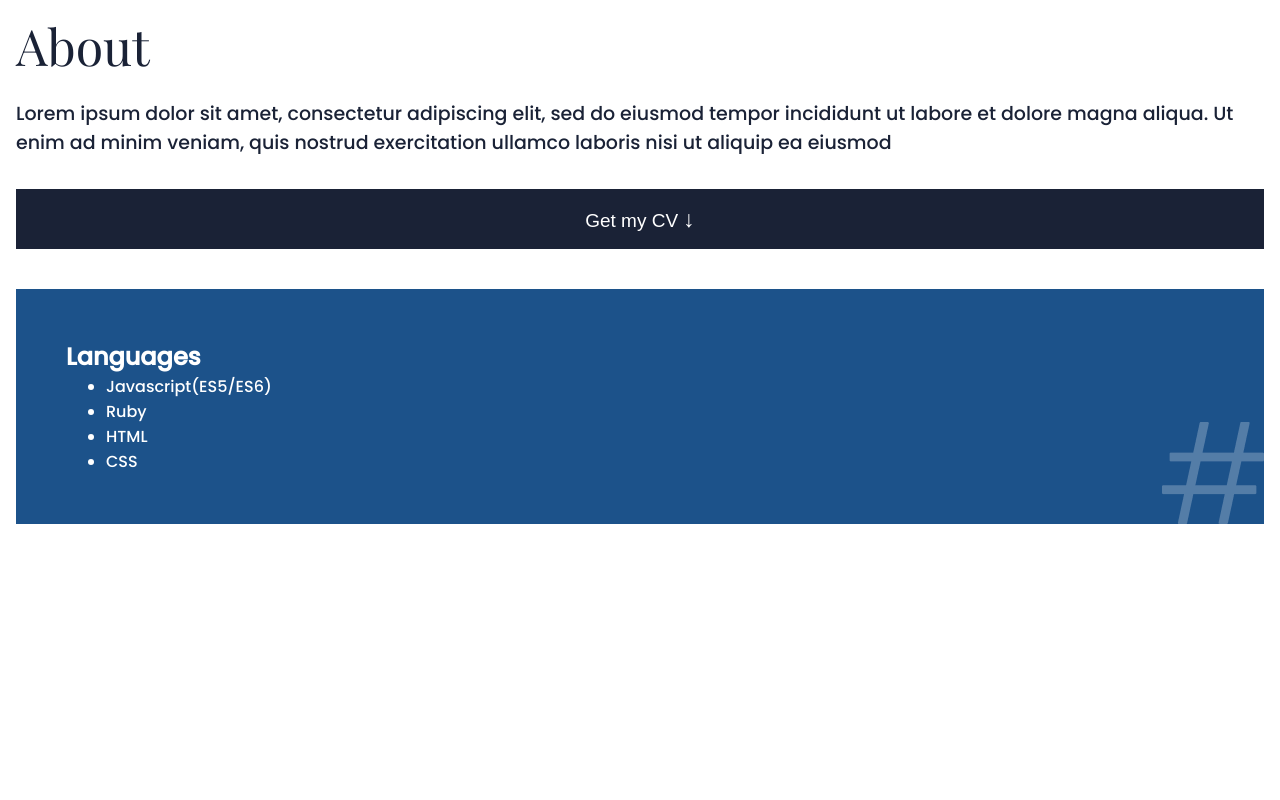
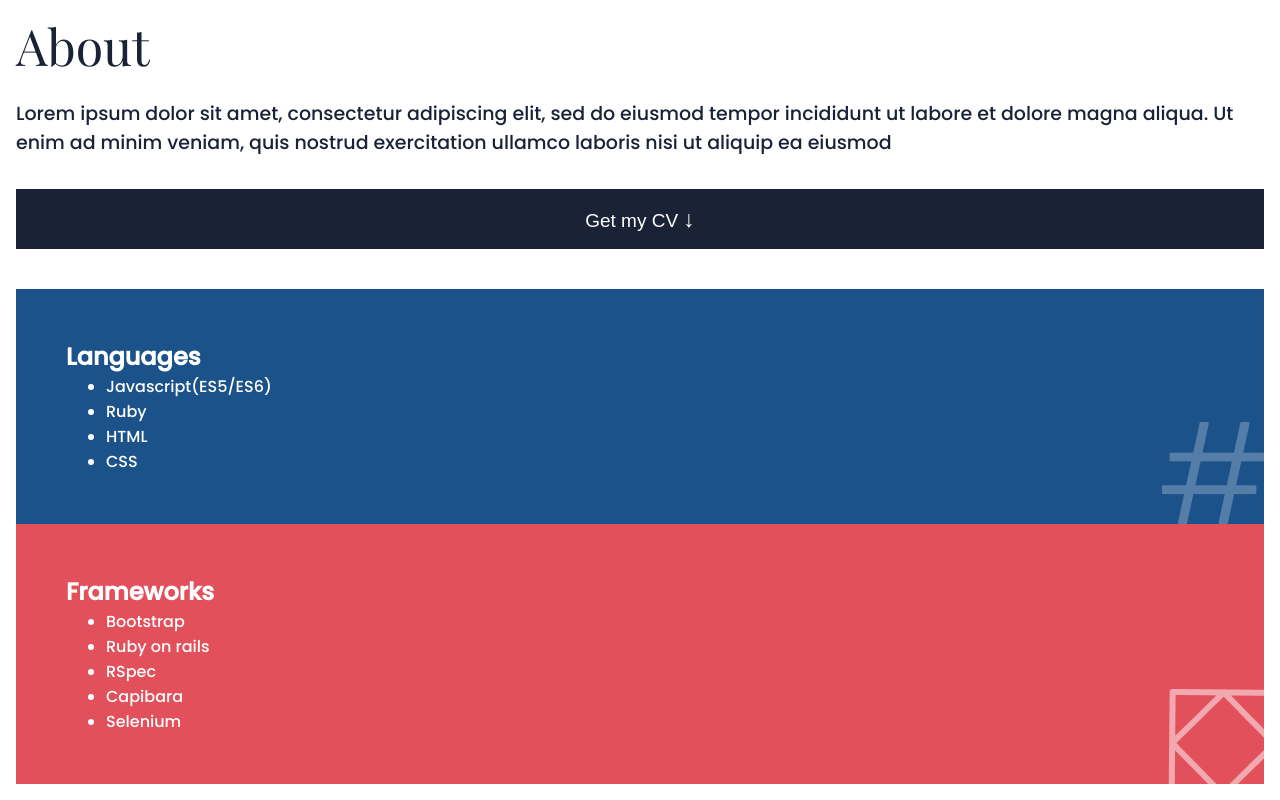
Before and after one commit to wuletawwonte/my-portfolio, a website: page index.html in a window 1280 px wide. Shown: the part 5782-6582 px from the top of the page. Drawn offline with nearby package versions, Linux system fonts and the light colour scheme.

Commit message:
Added frameworks image and skill-set

```diff
--- a/css/style.css
+++ b/css/style.css
@@ -186,3 +186,10 @@
   background-position: bottom right;
   background-repeat: no-repeat;
 }
+
+.frameworks {
+  background-image: url("../img/frameworks-bg.png");
+  background-color: #E2505C;
+  background-position: bottom right;
+  background-repeat: no-repeat;
+}
```
Also changed, not shown: img/frameworks-bg.png (added).
